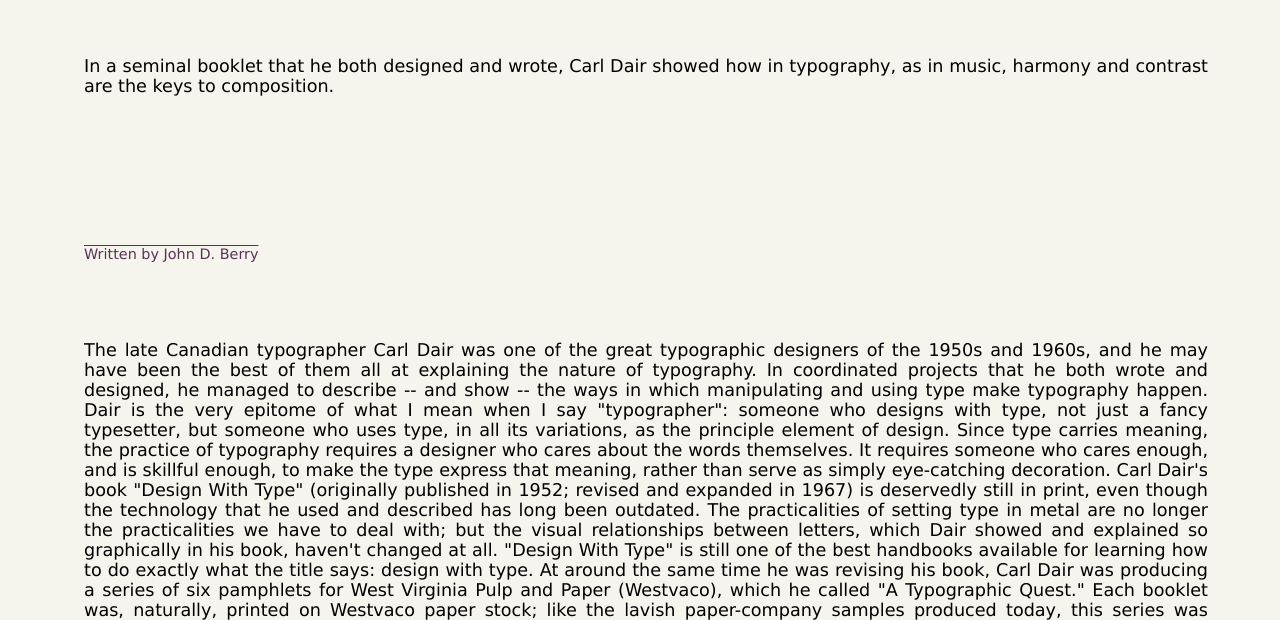
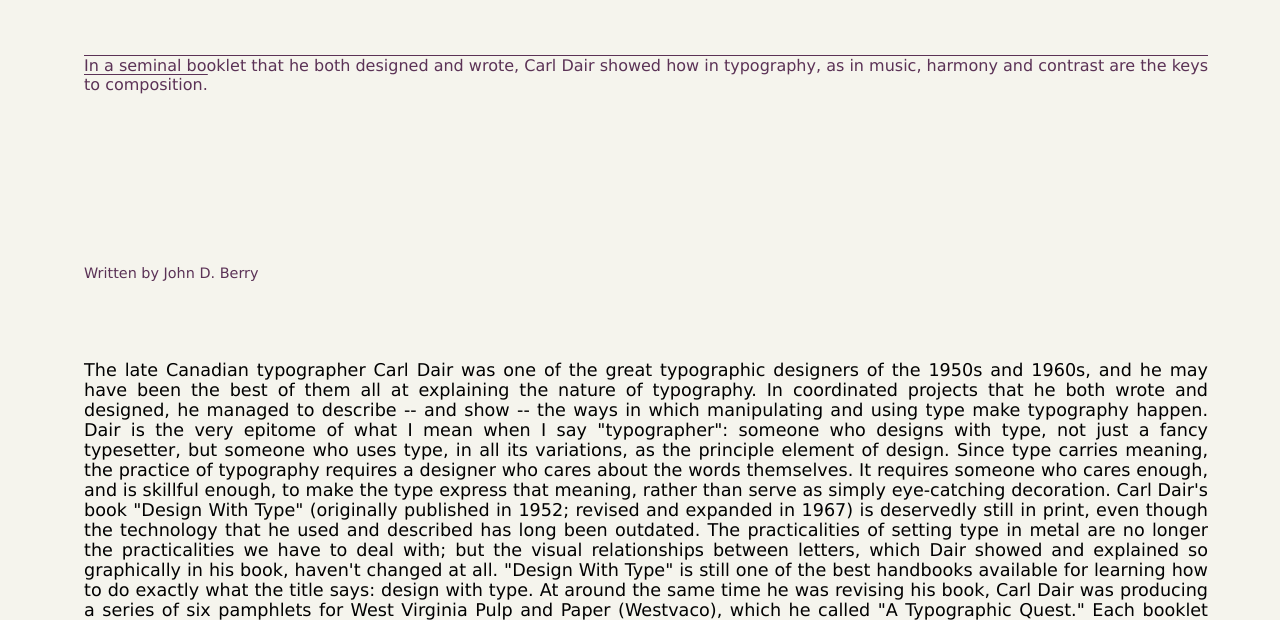
Before and after one commit to shreyakumra/exercise2, a plain HTML site: page index.html in a window 1280 px wide. Shown: the part 180-800 px from the top of the page. Drawn offline with Linux system fonts and the light colour scheme.

Commit message:
overline

```diff
--- a/index.html
+++ b/index.html
@@ -7,7 +7,7 @@
 <h1>Seven Principles of Typographic Contrast</h1>
 
 
-<p>In a seminal booklet that he both designed and wrote, Carl Dair showed how in typography, as in music, harmony and contrast are the keys to composition.</p>
+<h4>In a seminal booklet that he both designed and wrote, Carl Dair showed how in typography, as in music, harmony and contrast are the keys to composition.</h4>
 <br><br><br><br>
 <h3>Written by John D. Berry</h3>
 
--- a/style.css
+++ b/style.css
@@ -79,7 +79,6 @@ html{
 
   h3{
     font-weight:400;
-    text-decoration: overline;
     font-size:0.9rem;
     color:#5B3256;
     padding-bottom:1rem;
@@ -89,6 +88,18 @@ html{
     padding: 2rem;
   }
 
+
+  h4{
+    font-weight:400;
+    font-size:1rem;
+    text-decoration: overline;
+    color:#5B3256;
+    padding-bottom:1rem;
+    font-family:"Verdana", sans-serif;
+    text-align: center;
+    text-align: justify;
+    padding: 2rem;
+  }
   p{
     color:#000000;
     font-size:1.1rem;
```
